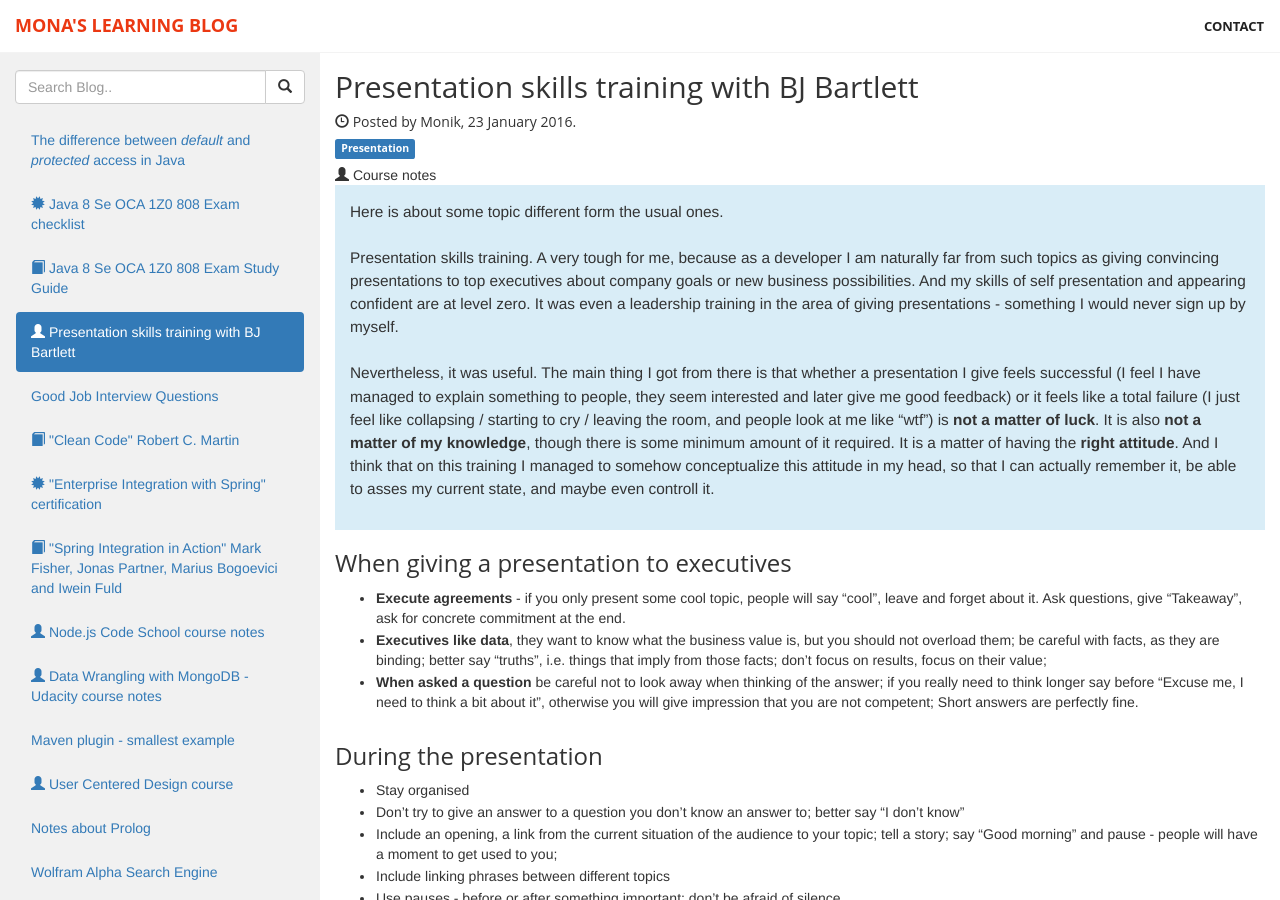
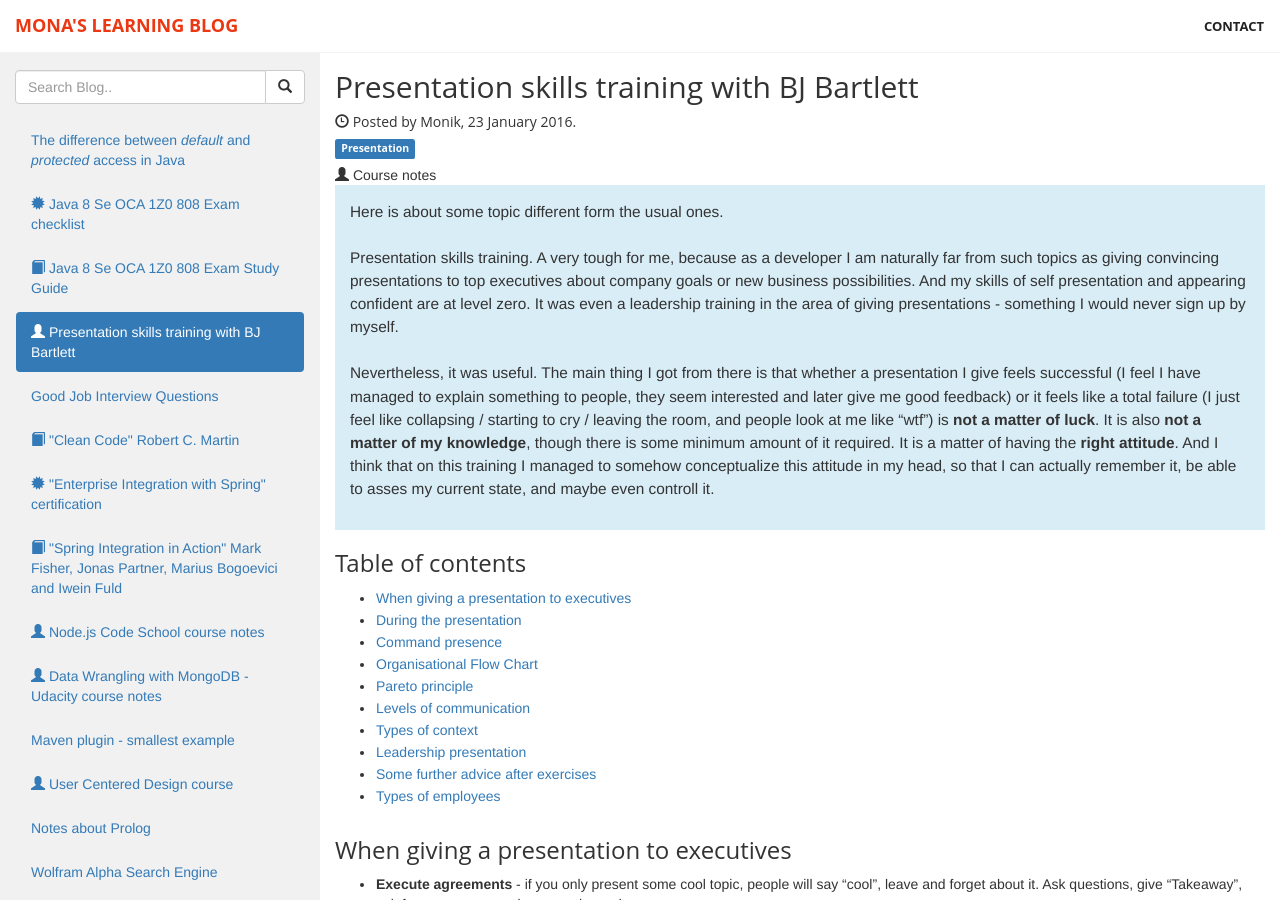
Before and after one commit to monikma/monikma.github.io, a Jekyll site: the page built from _posts/2016-01-23-presentation-skills-training-with-bj.md, in a window 1280 px wide and 900 px high. Built offline with Jekyll 4.4.1, drawn with Linux system fonts in a browser that asks for light colours.

Commit message:
added table of contents to all the posts

```diff
--- a/_posts/2016-01-23-presentation-skills-training-with-bj.md
+++ b/_posts/2016-01-23-presentation-skills-training-with-bj.md
@@ -14,6 +14,10 @@ type: course
 <div class="bg-info panel-body" markdown="1">
 Here is about some topic different form the usual ones.<br/><br/>Presentation skills training. A very tough for me, because as a developer I am naturally far from such topics as giving convincing presentations to top executives about company goals or new business possibilities. And my skills of self presentation and appearing confident are at level zero. It was even a leadership training in the area of giving presentations - something I would never sign up by myself.<br/><br/>Nevertheless, it was useful. The main thing I got from there is that whether a presentation I give feels successful (I feel I have managed to explain something to people, they seem interested and later give me good feedback) or it feels like a total failure (I just feel like collapsing / starting to cry / leaving the room, and people look at me like "wtf") is **not a matter of luck**. It is also **not a matter of my knowledge**, though there is some minimum amount of it required. It is a matter of having the **right attitude**. And I think that on this training I managed to somehow conceptualize this attitude in my head, so that I can actually remember it, be able to asses my current state, and maybe even controll it.
 </div>
+
+<h3>Table of contents</h3>
+- TOC
+{:toc max_level=2}
 
 ### When giving a presentation to executives
 
```
Also changed, not shown: _posts/2015-01-13-enterprise-integration-with-spring.md (+4 -0 lines), _posts/2016-01-13-clean-code-robert-c-martin-notes.md (+4 -0 lines), _posts/2016-03-03-preparation-for-java-8-oca-1z0-808-exam.md (+4 -0 lines), _posts/2016-05-28-java-8-oca-1z0-808-exam-checklist.md (+0 -3 lines), _posts/2016-06-02-difference-between-default-and-protected-in-Java.md (+4 -0 lines).
